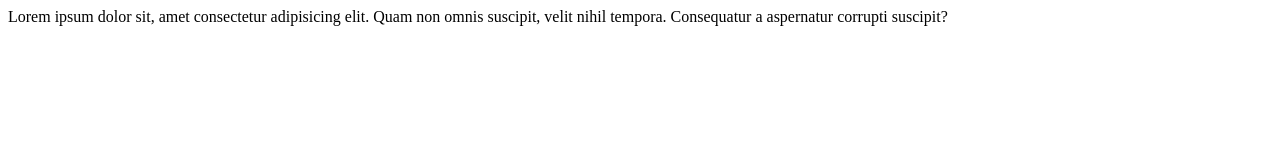
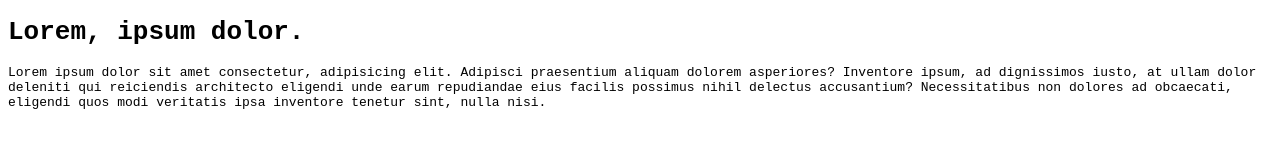
Before and after one commit to svyat-krit/svyat-krit.github.io, a plain HTML site: page index.html in a window 1280 px wide. Drawn offline with Linux system fonts and the light colour scheme.

Commit message:
Added document structure and linked stylesheet

```diff
--- a/index.html
+++ b/index.html
@@ -1 +1,16 @@
-Lorem ipsum dolor sit, amet consectetur adipisicing elit. Quam non omnis suscipit, velit nihil tempora. Consequatur a aspernatur corrupti suscipit?
+<!DOCTYPE html>
+<html lang="en">
+    <head>
+        <meta charset="UTF-8">
+        <meta name="viewport" content="width=device-width, initial-scale=1.0">
+        <title>SK</title>
+        <link rel="stylesheet" href="style.css">
+    </head>
+    <body>
+        <main>
+            <h1>Lorem, ipsum dolor.</h1>
+
+            <p>Lorem ipsum dolor sit amet consectetur, adipisicing elit. Adipisci praesentium aliquam dolorem asperiores? Inventore ipsum, ad dignissimos iusto, at ullam dolor deleniti qui reiciendis architecto eligendi unde earum repudiandae eius facilis possimus nihil delectus accusantium? Necessitatibus non dolores ad obcaecati, eligendi quos modi veritatis ipsa inventore tenetur sint, nulla nisi.</p>
+        </main>
+    </body>
+</html>
--- /dev/null
+++ b/style.css
@@ -0,0 +1,3 @@
+:root {
+    font-family: monospace;
+}
```
